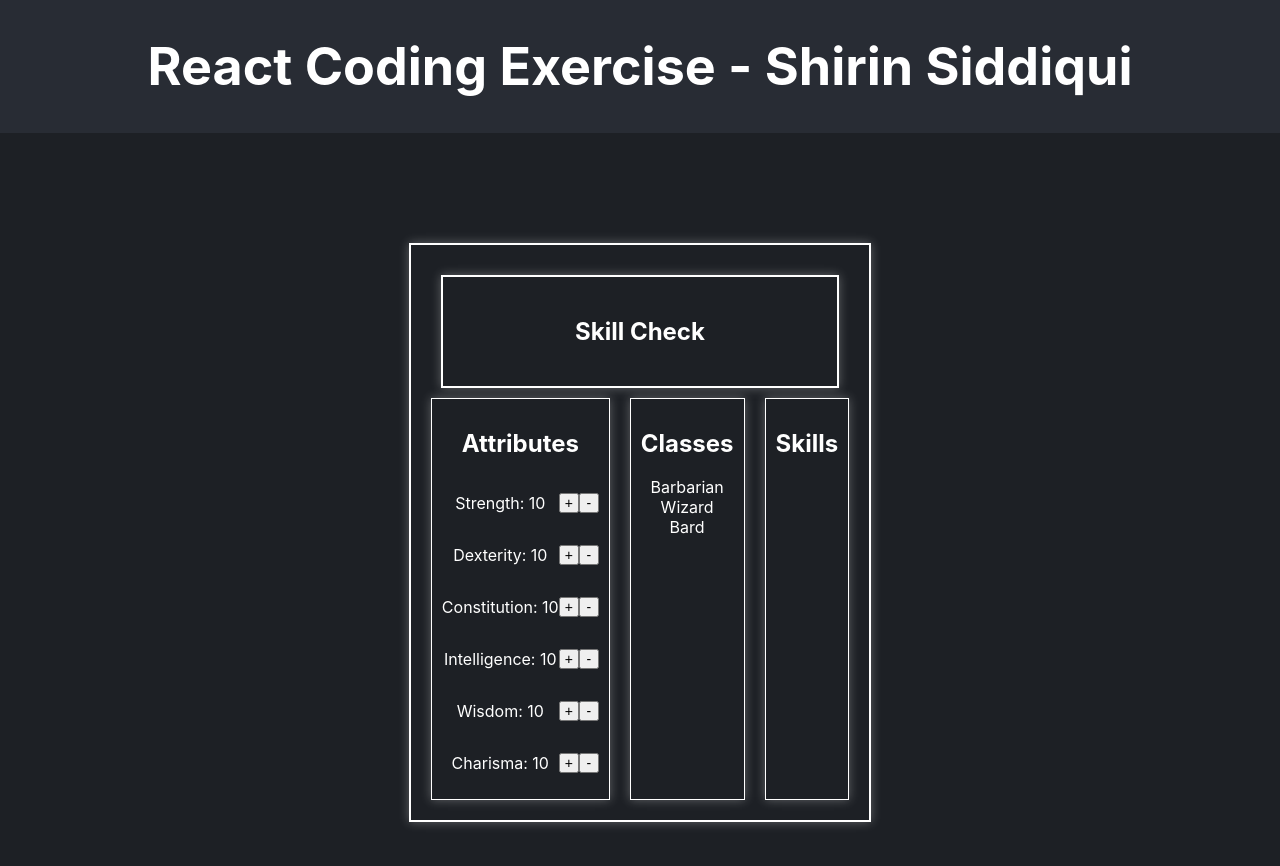
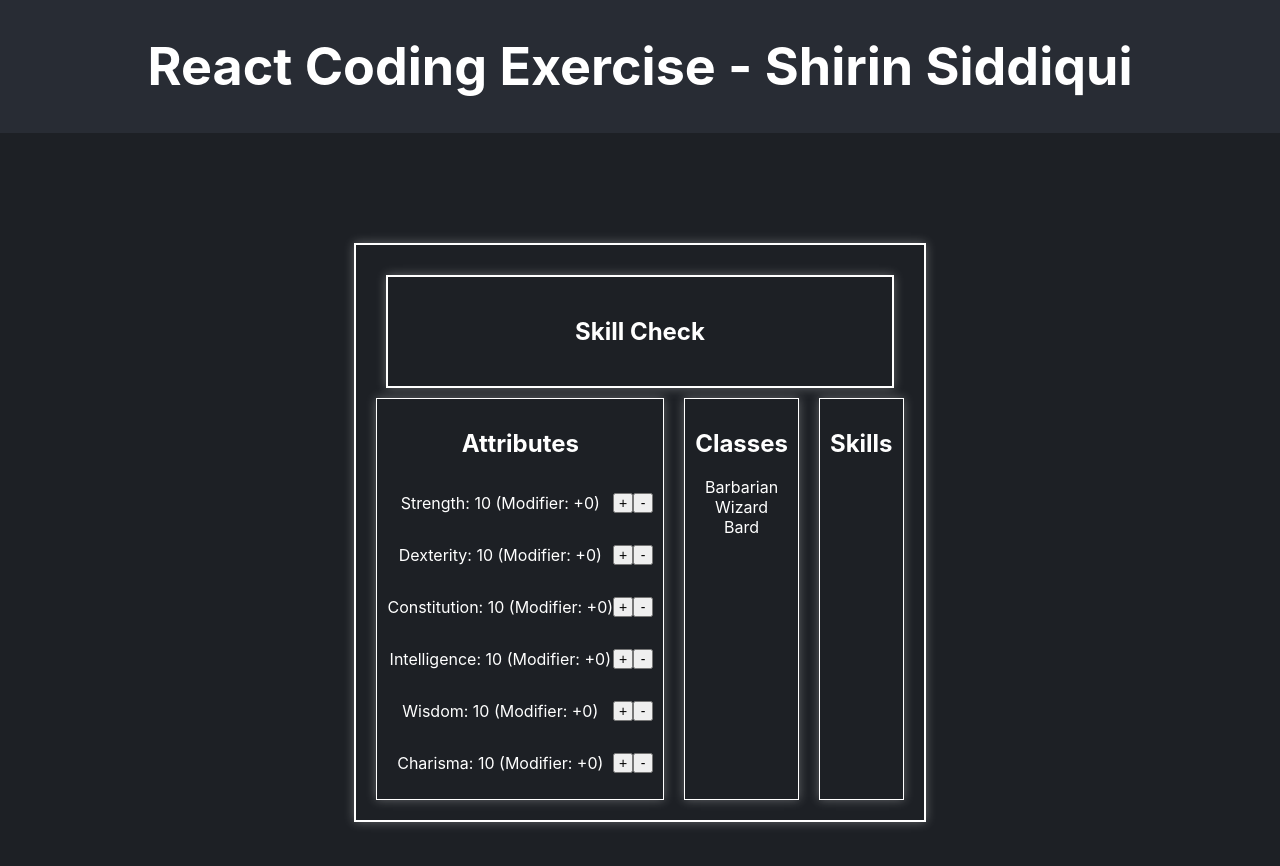
Before and after one commit to Shirin-Siddiqui/recruiting-webapp-character, a React (Create React App) app: page / in a window 1280 px wide. Shown: the top 866 px of the page. Built offline with nearby package versions, Linux system fonts and the light colour scheme.

Commit message:
Requirement 4 Satisfied

```diff
--- a/src/components/MainBox.js
+++ b/src/components/MainBox.js
@@ -40,6 +40,12 @@ const doesCharacterMeetRequirements = (className) => { // Character Requirements
     return true;
   };
 
+
+const getAbilityModifier = (value) => {  // Helper function to calculate the ability modifier for a given attribute value
+    const modifier = Math.floor((value - 10) / 2);
+    return modifier >= 0 ? `+${modifier}` : `${modifier}`;
+};
+
   return (
     <div style={mainBoxContainerStyle}>
       <div style={mainBoxStyle}>
@@ -51,11 +57,11 @@ const doesCharacterMeetRequirements = (className) => { // Character Requirements
             <h1>Attributes</h1>
             {ATTRIBUTE_LIST.map((attribute) => {
               const attributeValue = attributes[attribute];
-
+              const modifier = getAbilityModifier(attributeValue); // Ability Modifier
               return (
                 <div key={attribute} style={{ display: 'flex', justifyContent: 'space-between',alignItems: 'center' }}>
                   <p style={{ flex: 1 }}>
-                    {attribute}: {attributeValue}
+                    {attribute}: {attributeValue} (Modifier: {modifier})
                   </p>
                   <button className="square-button" onClick={() => handleIncrement(attribute)}>+</button>
                   <button className="square-button" onClick={() => handleDecrement(attribute)}>-</button>
```
